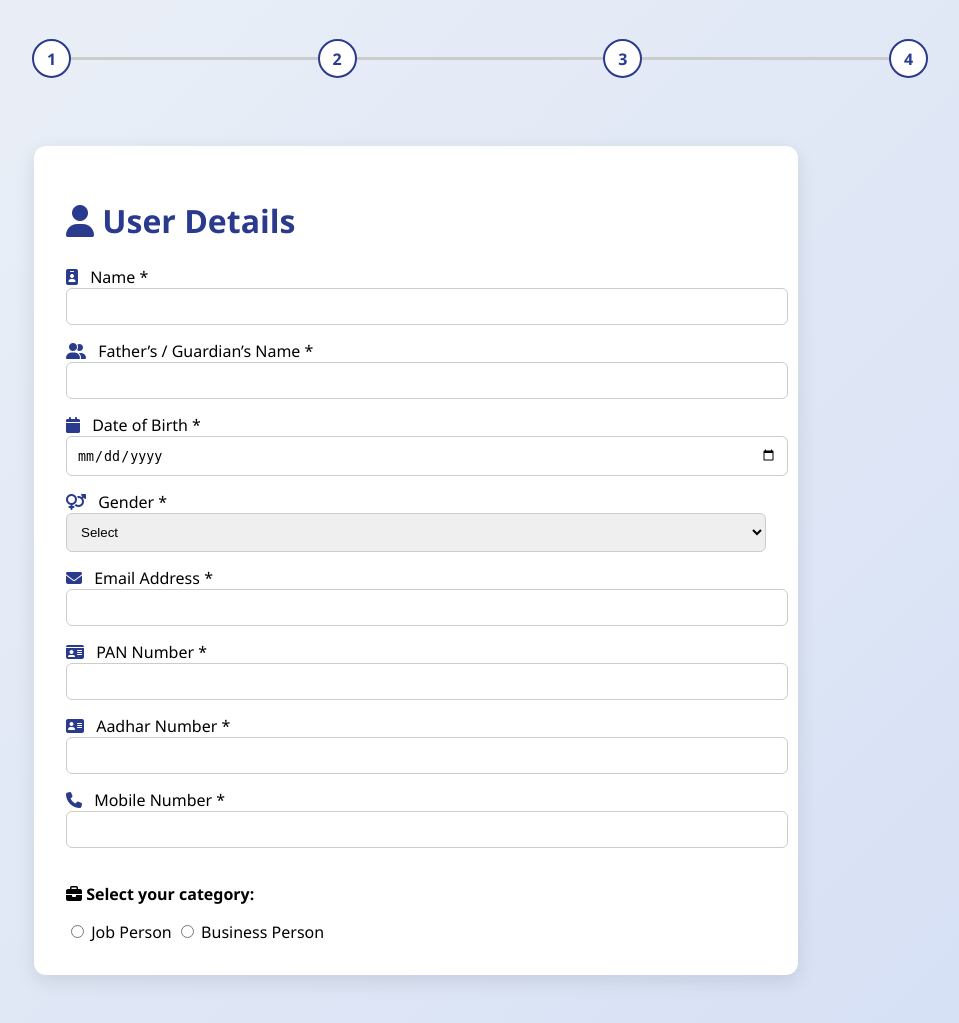
After one commit to Meet-02/GST-ITR, a Flask app: page /form in a window 1280 px wide. The commit adds this page. Shown: the part 234-1257 px from the top of the page, without its empty margins (224-1183 px from the left). Run offline with Flask 3, Linux system fonts and the light colour scheme.

Commit message:
make the changes

```diff
--- a/app.py
+++ b/app.py
@@ -39,7 +39,7 @@ def signup():
             cursor.execute('INSERT INTO user (PAN_ID, Password) VALUES (?, ?)', (pan, password))
             conn.commit()
             flash("Signup successful")
-            return redirect(url_for('index'))
+            return redirect(url_for('form'))
         except sqlite3.IntegrityError:
             flash("PAN number already exists")
             return render_template('sign-up.html')
@@ -55,14 +55,14 @@ def login():
         user = cursor.fetchone()
         if user:
             flash("Login successful")
-            return redirect(url_for('index'))
+            return redirect(url_for('form'))
         else:
             flash("Invalid PAN number or password")
             return render_template('sign-up.html')
 
-@app.route('/index')
-def index():
-    return render_template('index.html')
+@app.route('/form')
+def form():
+    return render_template('page1.html')
 
 if __name__ == '__main__':
     app.run(debug=True)
--- a/static/landingpage.css
+++ b/static/landingpage.css
@@ -38,7 +38,7 @@
     color: white;
     padding: 10px 20px;
     border: none;
-    border-radius: 4px;
+    border-radius: 17px;
     font-weight: bold;
     cursor: pointer;
     margin: 0px 10px 15px 10px;
--- /dev/null
+++ b/static/page1.css
@@ -0,0 +1,170 @@
+body {
+    background: linear-gradient(135deg, #eef2f7, #d6e0f5);
+    margin: 0;
+    padding: 0;
+    font-family: 'Segoe UI', sans-serif;
+}
+
+/* Header */
+#header {
+    background-color: #2a3a8d;
+    color: white;
+    padding: 0.8rem 2rem;
+    position: fixed;
+    top: 10px;
+    left: 50%;
+    transform: translateX(-50%);
+    z-index: 1000;
+    display: flex;
+    justify-content: space-between;
+    align-items: center;
+    width: 95%;
+    border-radius: 10px;
+    box-shadow: 0 4px 15px rgba(0,0,0,0.2);
+}
+
+#header img {
+    height: 35px;
+    margin-right: 10px;
+}
+
+.logo-area {
+    display: flex;
+    align-items: center;
+    font-weight: bold;
+    font-size: 1.2rem;
+}
+
+.header-buttons .btn {
+    background-color: white;
+    color: #2a3a8d;
+    padding: 8px 18px;
+    border: none;
+    border-radius: 6px;
+    font-weight: bold;
+    cursor: pointer;
+    transition: all 0.3s;
+}
+
+.header-buttons .btn:hover {
+    background-color: #e6e9f5;
+}
+
+/* Banner */
+.banner {
+    margin-top: 80px;
+    text-align: center;
+    padding: 2rem;
+    background: url('https://img.freepik.com/free-vector/tax-time-background-design_23-2148652001.jpg') center/cover no-repeat;
+    color: white;
+    border-radius: 10px;
+    width: 90%;
+    max-width: 1100px;
+    margin-left: auto;
+    margin-right: auto;
+}
+.banner h1 {
+    margin: 0;
+    font-size: 2rem;
+}
+.banner p {
+    margin-top: 0.5rem;
+    font-size: 1rem;
+}
+/* stepper progress */
+.stepper {
+    display: flex;
+    align-items: center;
+    padding-right: 3rem;
+    margin-top: 40px;
+    margin-bottom: 20px;
+    width: 70%;
+    padding-left: 16rem;
+}
+.step {
+    width: 35px;
+    height: 35px;
+    border: 2px solid #2a3a8d;
+    border-radius: 50%;
+    display: flex;
+    align-items: center;
+    justify-content: center;
+    font-weight: bold;
+    background: white;
+    color: #2a3a8d;
+    transition: all 0.3s ease;
+}
+.step.completed {
+    background: #2a3a8d;
+    color: white;
+}
+.line {
+    flex: 1;
+    height: 3px;
+    background: #ccc;
+}
+.hidden {
+    display: none;
+}
+
+/* Form Container */
+.outer-container {
+    display: flex;
+    justify-content: center;
+    padding: 3rem 1rem;
+}
+.content-container {
+    background: white;
+    border-radius: 12px;
+    box-shadow: 0 6px 20px rgba(0,0,0,0.1);
+    padding: 2rem;
+    width: 100%;
+    max-width: 700px;
+}
+.form-section h1 {
+    color: #2a3a8d;
+    margin-bottom: 1.5rem;
+}
+.field-label i {
+    margin-right: 8px;
+    color: #2a3a8d;
+}
+.input-field {
+    width: 100%;
+    padding: 10px;
+    margin-bottom: 15px;
+    border-radius: 6px;
+    border: 1px solid #ccc;
+}
+.input-field:focus {
+    border-color: #2a3a8d;
+    outline: none;
+}
+.section-title {
+    font-weight: bold;
+    margin-top: 20px;
+}
+
+/* Hidden Sections */
+.hidden-section {
+    display: none;
+    padding: 1rem;
+    margin-top: 1rem;
+    border-radius: 8px;
+    background: #f4f6fc;
+}
+
+/* Responsive */
+@media (max-width: 768px) {
+    #header {
+        flex-direction: column;
+        gap: 0.5rem;
+    }
+    .banner {
+        font-size: 0.9rem;
+    }
+    .stepper{
+        padding-left: 2.5rem;
+        width: 80%;
+    }
+}
--- /dev/null
+++ b/static/pg1.js
@@ -0,0 +1,67 @@
+document.addEventListener("DOMContentLoaded", function () {
+    const radioButtons = document.querySelectorAll('input[name="userType"]');
+    const businessSection = document.getElementById('infobusiness');
+    const jobSection = document.getElementById('infojob');
+
+    // Hide both sections initially
+    businessSection.style.display = 'none';
+    jobSection.style.display = 'none';
+
+    radioButtons.forEach(radio => {
+        radio.addEventListener('change', function () {
+            if (this.value === 'job') {
+                jobSection.style.display = 'block';
+                businessSection.style.display = 'none';
+            } else if (this.value === 'business') {
+                businessSection.style.display = 'block';
+                jobSection.style.display = 'none';
+            }
+        });
+    });
+});
+
+
+// Header scroll behavior
+const header = document.getElementById('header');
+const formSection = document.querySelector('.form-section');
+
+window.addEventListener('scroll', () => {
+    const formTop = formSection.offsetTop;
+    const headerHeight = header.offsetHeight;
+
+    if (window.scrollY >= formTop - headerHeight - 10) {
+        // Stop the header just above the form
+        header.style.position = 'absolute';
+        header.style.top = (formTop - headerHeight - 10) + 'px';
+    } else {
+        // Keep it fixed while scrolling up
+        header.style.position = 'fixed';
+        header.style.top = '10px';
+    }
+});
+
+function nextStep(current) {
+    const currentInputs = document.querySelectorAll(`#step-${current} input`);
+    let allFilled = true;
+
+    currentInputs.forEach(input => {
+        if (!input.value.trim()) {
+            allFilled = false;
+            input.style.borderColor = "red";
+        } else {
+            input.style.borderColor = "";
+        }
+    });
+
+    if (!allFilled) return; // Stop if not filled
+
+    // Mark step completed
+    document.querySelector(`.step[data-step="${current}"]`).classList.add("completed");
+
+    // Hide current, show next
+    document.getElementById(`step-${current}`).classList.add("hidden");
+    const next = current + 1;
+    if (document.getElementById(`step-${next}`)) {
+        document.getElementById(`step-${next}`).classList.remove("hidden");
+    }
+}
--- /dev/null
+++ b/templates/page1.html
@@ -0,0 +1,115 @@
+<!DOCTYPE html>
+<html lang="en">
+
+<head>
+    <meta charset="UTF-8">
+    <meta name="viewport" content="width=device-width, initial-scale=1.0">
+    <title>User Details - GST & ITR</title>
+    <link rel="stylesheet" href="{{ url_for('static', filename='page1.css') }}" />
+    <link rel="stylesheet" href="https://cdnjs.cloudflare.com/ajax/libs/font-awesome/6.5.0/css/all.min.css">
+</head>
+
+<body>
+
+    <!-- Fixed Header -->
+    <header id="header">
+        <div class="logo-area">
+            <img src="https://upload.wikimedia.org/wikipedia/commons/4/4a/Logo_2013_Google.png" alt="Logo">
+            <span>GST & ITR Portal</span>
+        </div>
+    </header>
+
+    <!-- Page Background Banner -->
+    <div class="banner">
+        <h1><i class="fa-solid fa-file-invoice-dollar"></i> Easy GST & ITR Filing</h1>
+        <p>Fill in your details to get started with a smooth and hassle-free process.</p>
+    </div>
+    <div class="stepper">
+        <div class="step active" data-step="1">1</div>
+        <div class="line"></div>
+        <div class="step" data-step="2">2</div>
+        <div class="line"></div>
+        <div class="step" data-step="3">3</div>
+        <div class="line"></div>
+        <div class="step" data-step="4">4</div>
+    </div>
+
+    <!-- Main Form -->
+    <div class="outer-container">
+        <div class="content-container">
+            <div class="form-section">
+                <h1><i class="fa-solid fa-user"></i> User Details</h1>
+
+                <label class="field-label" for="name"><i class="fa-solid fa-id-badge"></i> Name <span class="asterisk">*</span></label>
+                <input type="text" class="input-field" id="name" name="name" required>
+
+                <label class="field-label" for="father"><i class="fa-solid fa-user-group"></i> Father’s / Guardian’s Name <span class="asterisk">*</span></label>
+                <input type="text" class="input-field" id="father" name="father" required>
+
+                <label class="field-label" for="dob"><i class="fa-solid fa-calendar"></i> Date of Birth <span class="asterisk">*</span></label>
+                <input type="date" class="input-field" id="dob" name="dob" required>
+
+                <label class="field-label" for="gender"><i class="fa-solid fa-venus-mars"></i> Gender <span class="asterisk">*</span></label>
+                <select class="input-field" id="gender" name="gender" required>
+                    <option value="" selected disabled>Select</option>
+                    <option>Male</option>
+                    <option>Female</option>
+                    <option>Other</option>
+                </select>
+
+                <label class="field-label" for="email"><i class="fa-solid fa-envelope"></i> Email Address <span class="asterisk">*</span></label>
+                <input type="email" class="input-field" id="email" name="email" required>
+
+                <label class="field-label" for="PAN"><i class="fa-solid fa-id-card"></i> PAN Number <span class="asterisk">*</span></label>
+                <input type="text" class="input-field" id="PAN" maxlength="10" name="PAN" required>
+
+                <label class="field-label" for="Aadhar"><i class="fa-solid fa-address-card"></i> Aadhar Number <span class="asterisk">*</span></label>
+                <input type="number" class="input-field" id="Aadhar" maxlength="12" name="Aadhar" required>
+
+                <label class="field-label" for="mno"><i class="fa-solid fa-phone"></i> Mobile Number <span class="asterisk">*</span></label>
+                <input type="number" class="input-field" id="mno" maxlength="10" name="mno" required>
+
+                <!-- Category Selection -->
+                <p class="section-title"><i class="fa-solid fa-briefcase"></i> Select your category:</p>
+                <label><input type="radio" name="userType" value="job"> Job Person</label>
+                <label><input type="radio" name="userType" value="business"> Business Person</label>
+
+                <!-- Business Section -->
+                <section id="infobusiness" class="hidden-section">
+                    <h2><i class="fa-solid fa-building"></i> For Businesses</h2>
+                    <label class="field-label" for="Business">Business Name<span class="asterisk">*</span></label>
+                    <input type="text" class="input-field" id="Business" name="Business">
+
+                    <label class="field-label" for="dor">Date of GST Registration<span class="asterisk">*</span></label>
+                    <input type="date" class="input-field" id="dor" name="dor">
+
+                    <label class="field-label" for="gstin">GSTIN<span class="asterisk">*</span></label>
+                    <input type="text" class="input-field" id="gstin" maxlength="15" name="gstin">
+
+                    <label class="field-label" for="nob">Nature of Business<span class="asterisk">*</span></label>
+                    <input type="text" class="input-field" id="nob" name="nob">
+                </section>
+
+                <!-- Job Section -->
+                <section id="infojob" class="hidden-section">
+                    <h2><i class="fa-solid fa-user-tie"></i> For Job</h2>
+                    <label class="field-label" for="empc">Employer Category<span class="asterisk">*</span></label>
+                    <select class="input-field" id="empc" name="empc">
+                        <option value="" selected disabled>Select</option>
+                        <option>Central Government</option>
+                        <option>State Government</option>
+                        <option>PSU</option>
+                        <option>Private Sector</option>
+                        <option>Public Sector</option>
+                    </select>
+
+                    <label class="field-label" for="tan">Employer TAN Number <span class="asterisk">*</span></label>
+                    <input type="text" class="input-field" id="tan" name="tan">
+                </section>
+            </div>
+        </div>
+    </div>
+
+    <script src="{{ url_for('static', filename='pg1.js') }}"></script>
+</body>
+</html>
```
